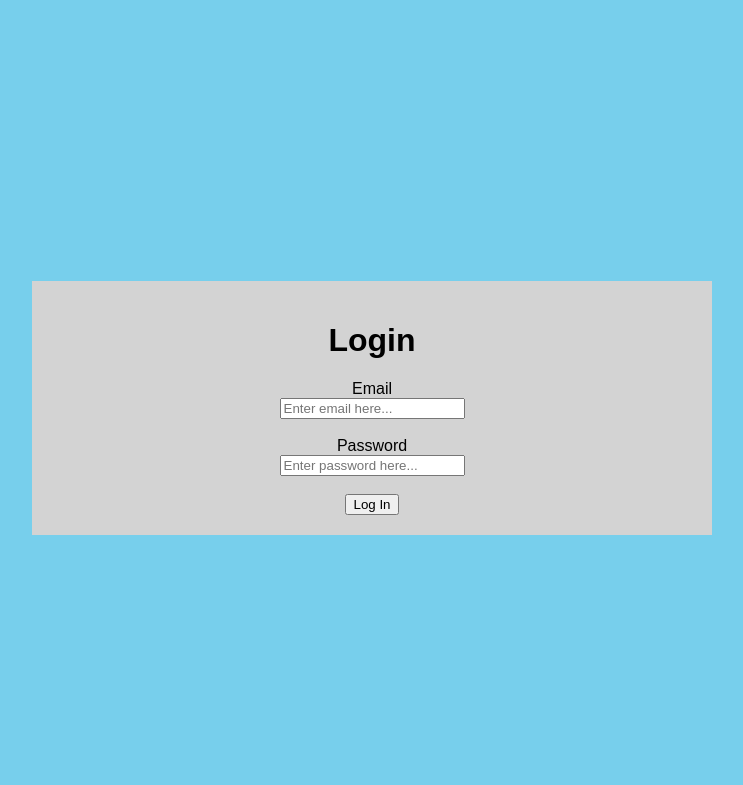
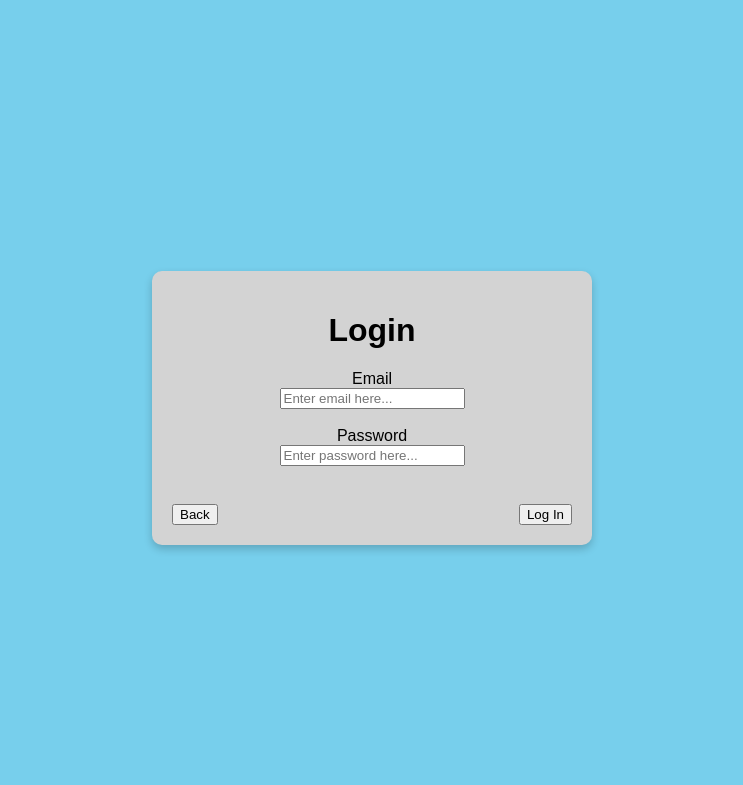
Before and after one commit to emmairiso/taskcreator, a Flask app: page /login in a window 1280 px wide. Shown: the top 785 px of the page, without its empty margins (268-1011 px from the left). Run offline with Flask 3, Linux system fonts and the light colour scheme.

Commit message:
add styling to login and signup and back buttons

```diff
--- a/static/style.css
+++ b/static/style.css
@@ -1,3 +1,9 @@
+body {
+
+    background-color: rgb(119, 207, 236)
+}
+
+
 .input-form-container {
 
     display:flex;
@@ -8,12 +14,17 @@
 }
 
 .input-form {
-    background-color: lightgray;
+    /*background-color: lightgray;
     border-radius: 10px;
     padding: 20px;
     width: 80vh;
     border-radius: 0px;
-
+    */
+    background-color: lightgray; /* Grey rectangle */
+    border-radius: 10px; /* Rounded corners */
+    padding: 20px; /* Inner spacing */
+    width: 400px; /* Fixed width for the form */
+    box-shadow: 0 4px 8px rgba(0, 0, 0, 0.2); /* Subtle shadow for depth */
 }
 
 .input-row {
@@ -22,6 +33,14 @@
     width: 75%;
     margin-top: 6px;
 
+}
+
+.form-buttons {
+
+    display: flex;
+    justify-content: space-between;
+    align-items: center;
+    margin-top: 20px;
 }
 
 p {
--- a/templates/dashboard.html
+++ b/templates/dashboard.html
@@ -34,6 +34,7 @@
 
     {% if tasks %}
     <h2>Your Tasks</h2>
+    <div id="task-table">
     <table border="1">
         <tr>
             <th>Task</th>
@@ -54,11 +55,12 @@
                 {% endif %}
             </td>
             <td>
-                <a href="/edit_task/{{ task.id }}">Edit</a>
+                <a href="/edit_task/{{ task.id }}"><button>Edit</button></a>
             </td>
         </tr>
         {% endfor %}
     </table>
+</div>
     {% else %}
     <p>You have no tasks. <a href="/add_task">Add your first task!</a></p>
     {% endif %}
--- a/templates/login.html
+++ b/templates/login.html
@@ -16,7 +16,10 @@
         <input type="email" , id="email" name="email" placeholder="Enter email here..."><br><br>
         <label for="password">Password</label><br>
         <input type="password" , id="password" name="password" placeholder="Enter password here..."><br><br>
-        <input type="submit" value="Log In">
+        <div class="form-buttons">
+            <a href="/" class="back-button"><button>Back</button></a>
+            <input type="submit" value="Log In">
+        </div>
     </form>
     </div>
 </body>
--- a/templates/signup.html
+++ b/templates/signup.html
@@ -16,7 +16,10 @@
         <input type="email" , id="email" name="email" placeholder="Enter email here..."><br><br>
         <label for="password">Password</label><br>
         <input type="password" , id="password" name="password" placeholder="Enter password here..."><br><br>
+        <div class="form-buttons">
+        <a href="/" class="back-button"><button>Back</button></a>
         <input type="submit" value="Sign Up">
+    </div>
     </form>
 </div>
 
```
